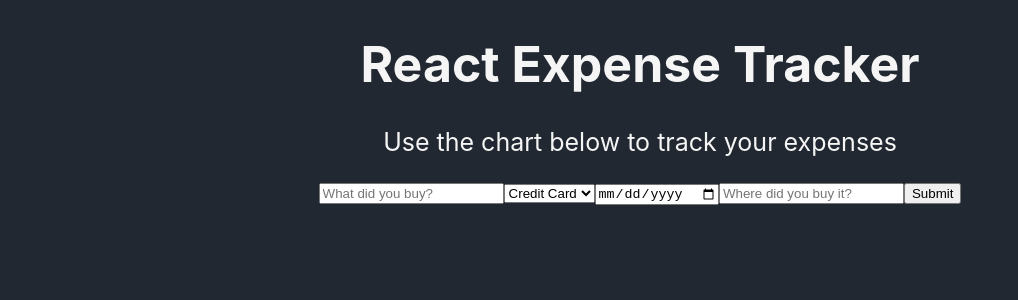
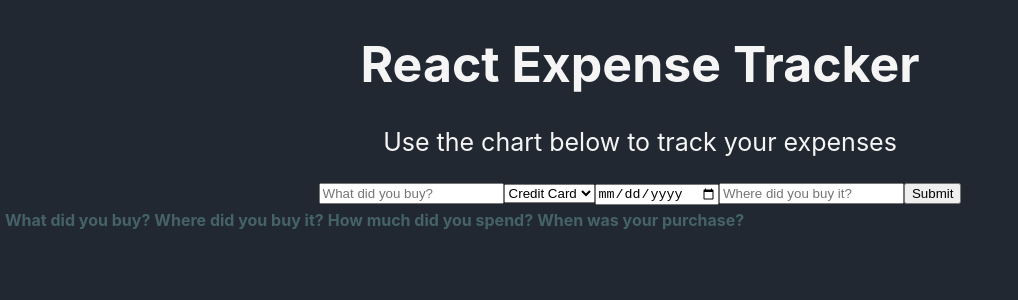
Before and after one commit to Trevorton27/cesarPrzReactExpenseTracker, a React (Create React App) app: page / in a window 1280 px wide. Shown: the top 300 px of the page, without its empty margins (0-1018 px from the left). Built offline with nearby package versions, Linux system fonts and the light colour scheme.

Commit message:
styling added

```diff
--- a/src/App.css
+++ b/src/App.css
@@ -2,37 +2,8 @@
   text-align: center;
 }
 
-.App-logo {
-  height: 40vmin;
-  pointer-events: none;
+.tableHeader {
+  color: #456268;
+  display: flex;
+  justify-content: space-evenly;
 }
-
-@media (prefers-reduced-motion: no-preference) {
-  .App-logo {
-    animation: App-logo-spin infinite 20s linear;
-  }
-}
-
-.App-header {
-  background-color: #282c34;
-  min-height: 100vh;
-  display: flex;
-  flex-direction: column;
-  align-items: center;
-  justify-content: center;
-  font-size: calc(10px + 2vmin);
-  color: white;
-}
-
-.App-link {
-  color: #61dafb;
-}
-
-@keyframes App-logo-spin {
-  from {
-    transform: rotate(0deg);
-  }
-  to {
-    transform: rotate(360deg);
-  }
-}
--- a/src/components/ExpenseTable.js
+++ b/src/components/ExpenseTable.js
@@ -2,9 +2,19 @@ import React from 'react'
 
 
 function ExpenseTable() {
+
     return (
         <div>
-
+            <table>
+                <thead className='tableHeader'>
+                <tr>
+                    <th>What did you buy?</th>
+                    <th>Where did you buy it?</th>
+                    <th>How much did you spend?</th>
+                    <th>When was your purchase?</th>
+                </tr>
+                </thead>
+            </table>
         </div>
     )
 }
--- a/src/index.css
+++ b/src/index.css
@@ -12,3 +12,8 @@ code {
   font-family: source-code-pro, Menlo, Monaco, Consolas, 'Courier New',
     monospace;
 }
+
+
+.tableHeader {
+  color: 'red';
+}
```
Also changed, not shown: 2 other files (tests, documents, lock files or other folders).
